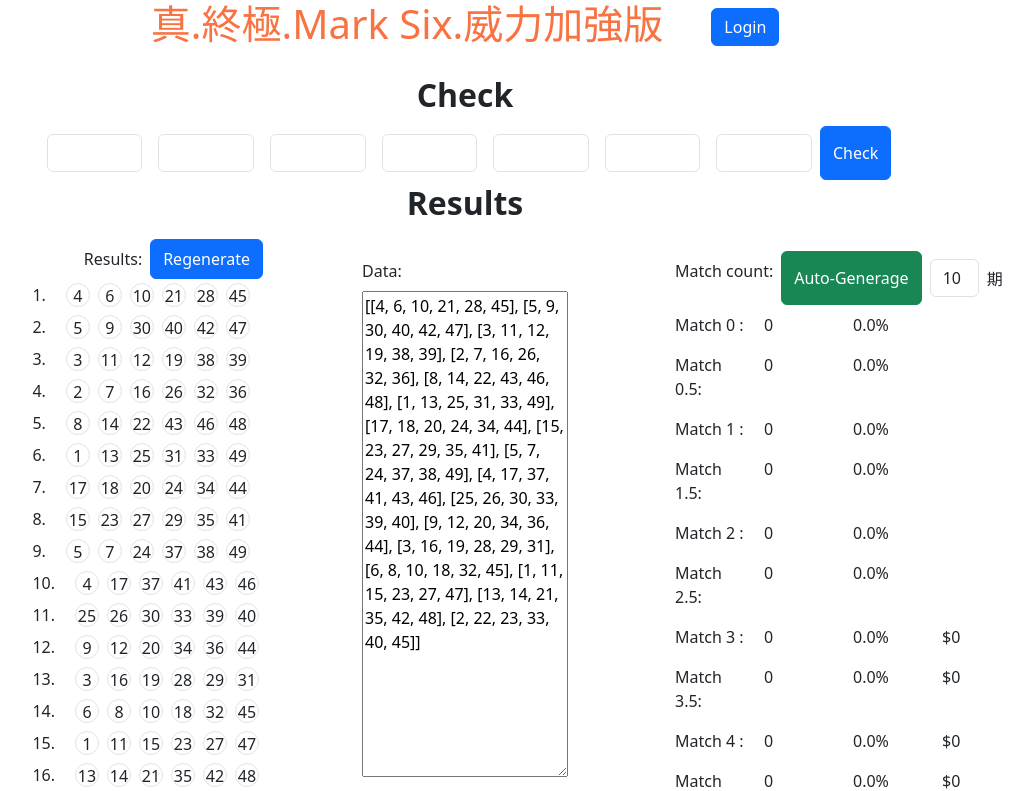
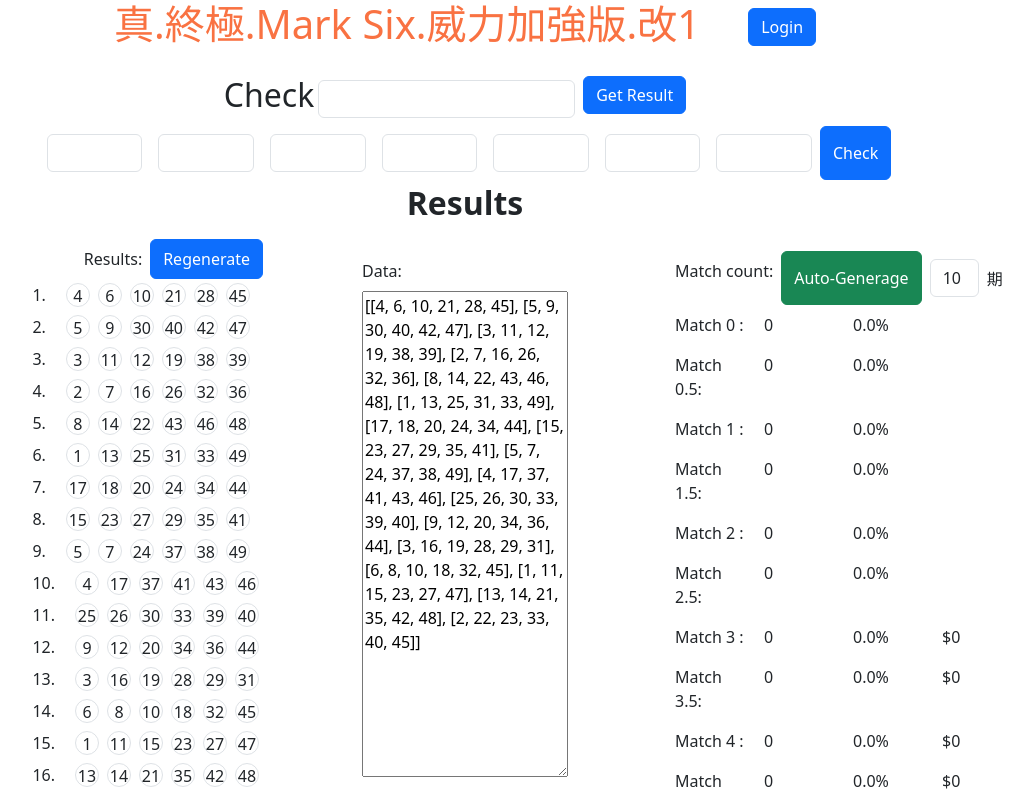
Before and after one commit to gordonlau-dev/mark_six_dev, a Flask app: page /mark_six in a window 1280 px wide. Shown: the top 791 px of the page, without its empty margins (175-1208 px from the left). Run offline with Flask 3, Linux system fonts and the light colour scheme.

Commit message:
add fetch history function

```diff
--- a/activate.txt
+++ b/activate.txt
@@ -1,3 +1,6 @@
+## create environment
+python -m venv venv
+
 ## activate environment
 .\venv\Scripts\activate
 
--- a/app.py
+++ b/app.py
@@ -8,6 +8,7 @@ from mark_six_utils import (
     validate_count,
     recursive_generate,
     generate_n1_to_n7,
+    get_m6_result_by_index
 )
 import json
 import socket
@@ -182,5 +183,13 @@ def mark_six():
         )
 
 
+@app.route("/get_mark_six_results", methods=["GET", "POST"])
+def get_mark_six_results():
+    if request.method == "POST":
+        result_index = request.values.get("result_index")
+    result = get_m6_result_by_index(int(result_index))
+
+    return result
+
 if __name__ == "__main__":
     app.run(host="0.0.0.0", port=9999, debug=True)
--- a/mark_six_utils.py
+++ b/mark_six_utils.py
@@ -1,5 +1,5 @@
 import random
-
+import requests
 
 def generate_random_numbers(n):
     return random.sample(range(0, n), 1)[0]
@@ -202,3 +202,18 @@ def recursive_generate(match_dict, try_count, n1, n2, n3, n4, n5, n6, n7):
                 found = True
 
         return try_count
+
+def get_m6_result_by_index(i):
+    url = 'https://raw.githubusercontent.com/icelam/mark-six-data-visualization/refs/heads/master/data/all.json'
+    response = requests.get(url)
+    data = []
+    result = {}
+    if response.status_code == 200:
+        # print('Success!')
+        data = response.json()  # or response.json() if the response is in JSON format
+        # print(data[0])
+        result = data[i-1]
+    else:
+        print('Failed to retrieve data. Status code:', response.status_code)
+
+    return result
--- a/templates/base.html
+++ b/templates/base.html
@@ -33,7 +33,7 @@ Mark Six</title>
   <script>
     let isLogin = false;
     // let titles = ['真.終極.Mark Six.威力加強版(無碼)','真.終極.Mark Six.威力加強版(有碼)']
-    let titles = ['真.終極.Mark Six.威力加強版','真.終極.Mark Six.威力加強版']
+    let titles = ['真.終極.Mark Six.威力加強版.改1','真.終極.Mark Six.威力加強版.改1']
 
     window.onload = function() {
       document.getElementById("overlay-login")?.classList.add('overlay-login');
--- a/templates/mark_six.html
+++ b/templates/mark_six.html
@@ -2,9 +2,24 @@
 
 {% block content %}
 <div class="container">
-  <h2 class="p-1 fw-bold w-100 d-flex justify-content-center">
-    Check
-  </h2>
+  <div class="p-1 fw-bold w-100 d-flex justify-content-center">
+    <form method="post" id="m6_result" action="/get_mark_six_results"></form>
+    <h2>Check</h2>
+    <div class="p-1">
+      <input type="text" id="result_index" name="result_index" class="form-control" value=""/>
+      <!-- <select class="form-select form-select-lg mb-3" name="result_index" aria-label="Default select example">
+        <option selected>Open this select menu</option>
+        <option value="1">One</option>
+        <option value="2">Two</option>
+        <option value="3">Three</option>
+      </select> -->
+    </div>
+    <div class="px-1">
+      <button type="button" class="btn btn-primary" onClick="get_result()">Get Result</button>
+    </div>
+    <div class="p-2" id="result_info"></div>
+    </form>
+  </div>
   <form method="post" id="m6_form" action="">
     <div class="d-flex justify-content-center">
       <div class="w-10 p-2">
@@ -255,5 +270,37 @@
     document.getElementById('type').value = "check";
     document.getElementById("m6_form").submit();
   }
+
+  function get_result(){
+    console.debug('get_result');
+    const selectElement = document.getElementById('result_index');
+    const selectedValue = selectElement.value;
+    console.debug('get_result.selectedValue', selectedValue);
+    const xhr = new XMLHttpRequest();
+    xhr.open('POST', document.getElementById('m6_result').action, true);
+    xhr.setRequestHeader('Content-Type', 'application/x-www-form-urlencoded');
+    xhr.onreadystatechange = function() {
+      if (xhr.readyState === XMLHttpRequest.DONE) {
+        if (xhr.status === 200) {
+          // console.log('Success:', xhr.responseText);
+          const response = JSON.parse(xhr.responseText);
+          // console.debug(response.no);
+          document.getElementById('n1').value = response.no[0];
+          document.getElementById('n2').value = response.no[1];
+          document.getElementById('n3').value = response.no[2];
+          document.getElementById('n4').value = response.no[3];
+          document.getElementById('n5').value = response.no[4];
+          document.getElementById('n6').value = response.no[5];
+          document.getElementById('n7').value = response.sno;
+          document.getElementById('result_info').innerHTML = response.id + " (" + response.date + ")";
+
+        } else {
+          console.error('Error:', xhr.statusText);
+        }
+      }
+    };
+    xhr.send('result_index=' + encodeURIComponent(selectedValue));
+  }
+
 </script>
 {% endblock content %}
```
